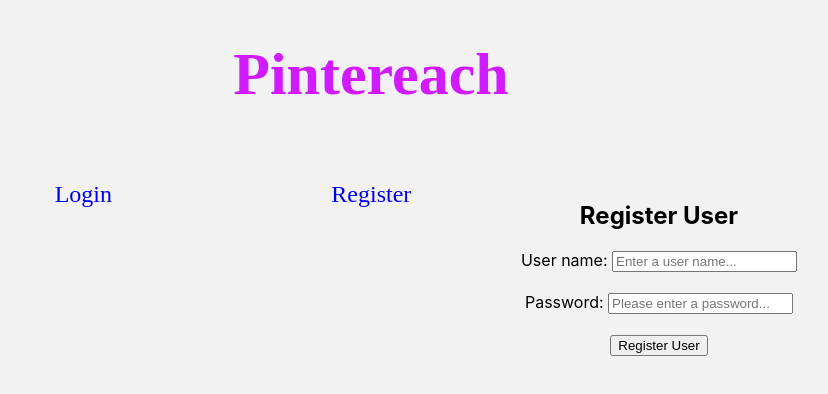
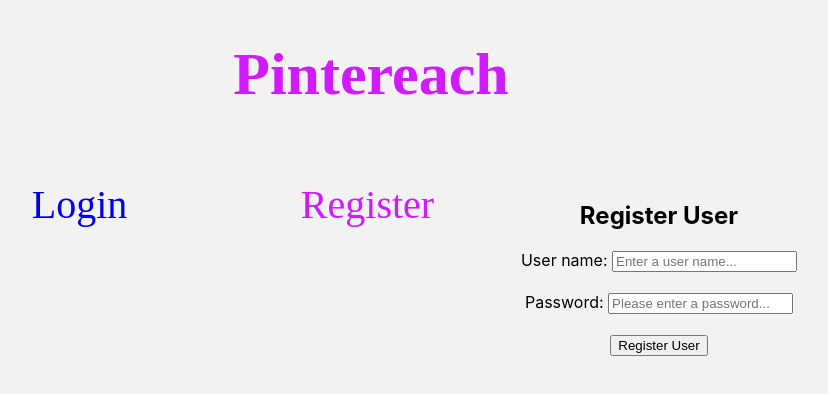
Before and after one commit to build-week-pintereach/Front-End, a React (Create React App) app in the folder pintereach/: page /register in a window 1280 px wide. Shown: the top 394 px of the page, without its empty margins (269-1097 px from the left). Built offline with nearby package versions, Linux system fonts and the light colour scheme; a web font is replaced by a local one.

Commit message:
style(Nav) + add styles for color and hover and active

```diff
--- a/pintereach/src/components/Nav/Nav.css
+++ b/pintereach/src/components/Nav/Nav.css
@@ -12,6 +12,21 @@
 
 .font {
     font-family: 'Sail', cursive;
-    font-size: 1.5em;
     text-decoration: none;
 }
+
+.med {
+     font-size: 2.5em;
+}
+
+.color {
+    color:#d11aff;
+}
+
+.color:hover {
+    color: #8d17a5;
+}
+
+.active {
+    color: #d11aff;
+}
```
